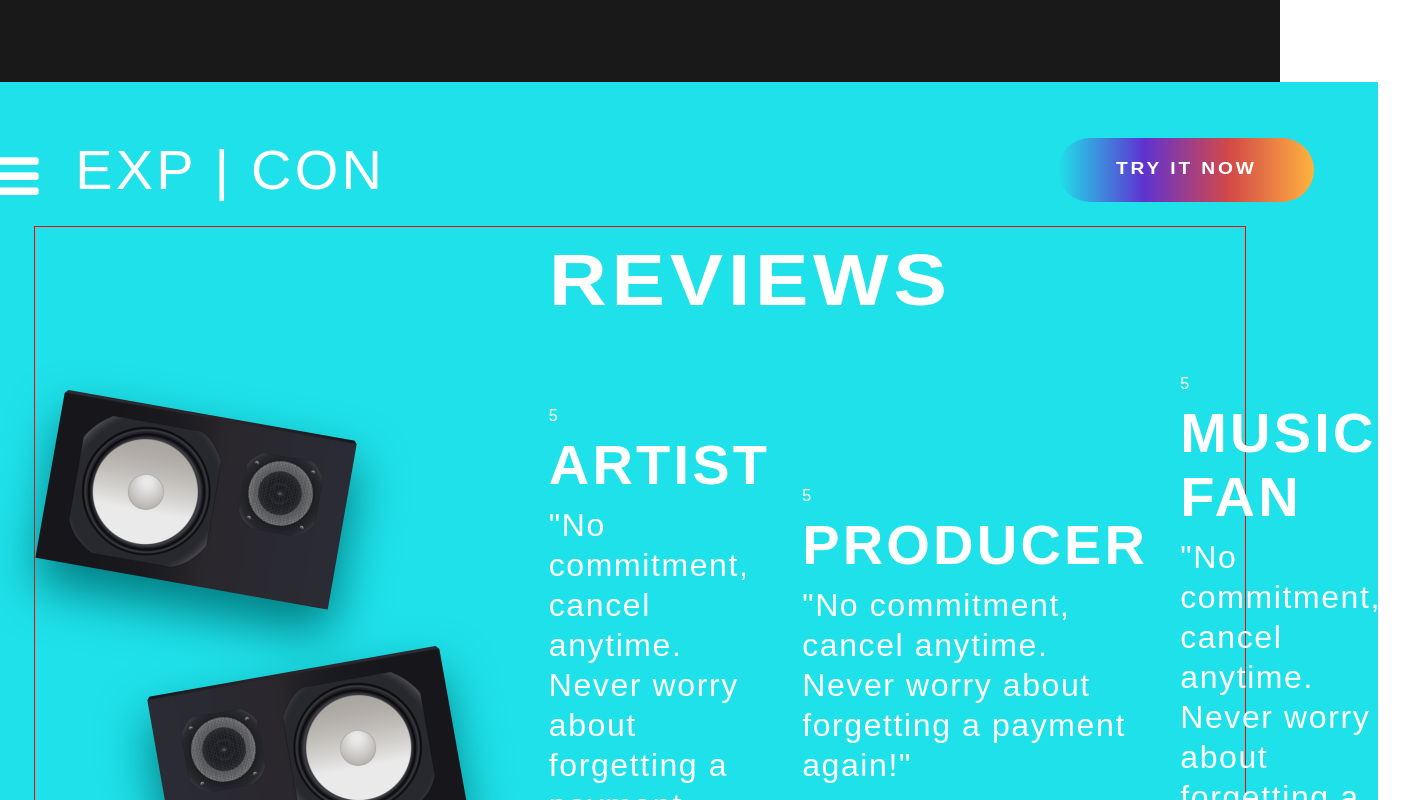
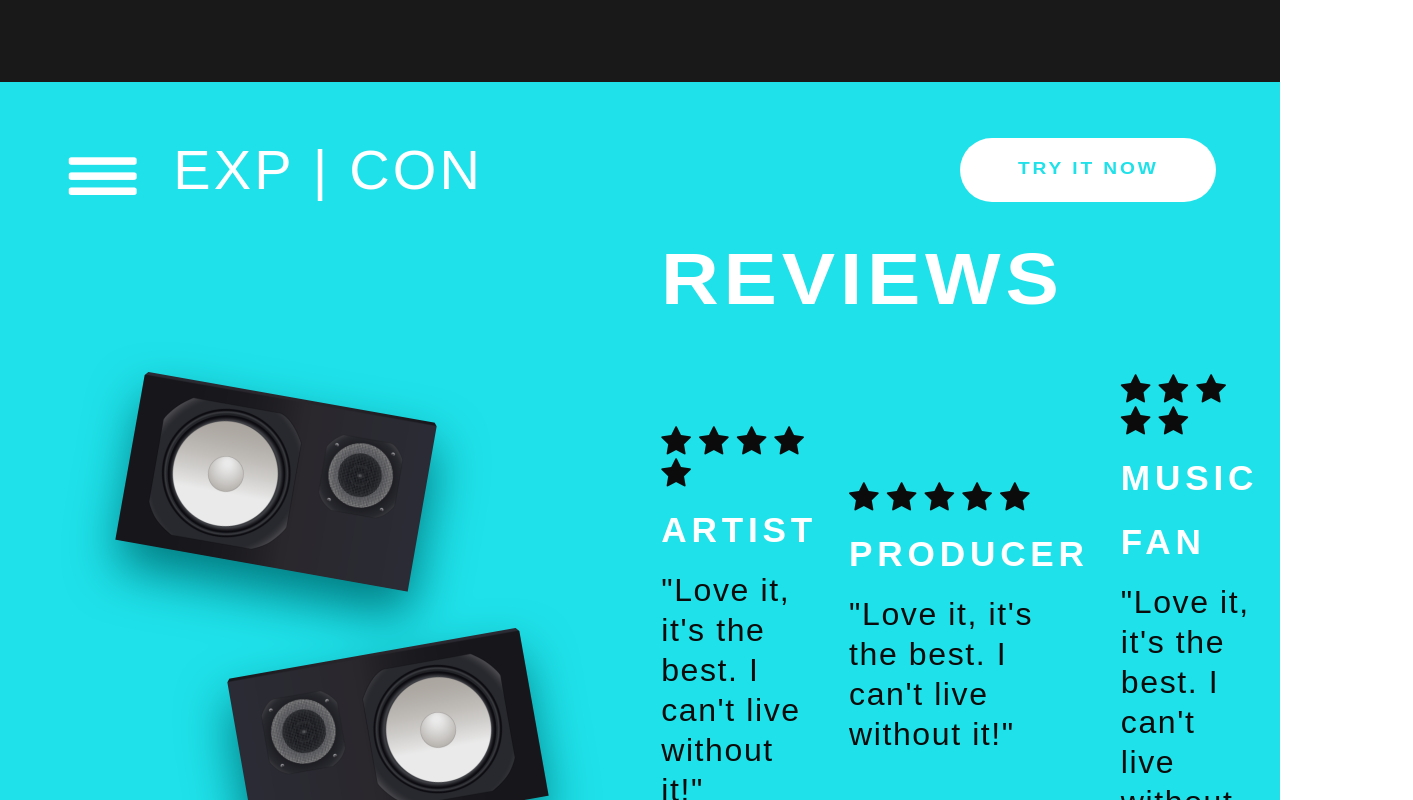
Before and after one commit to ahhreggi/exp-con, a React (Create React App) app: page / in a window 1280 px wide. Shown: the part 2460-3260 px from the top of the page, 1413 px wide, since content can reach past the window. Built offline with nearby package versions, Linux system fonts and the light colour scheme; a web font is replaced by a local one.

Commit message:
Add Review content and styling

```diff
--- a/src/components/sections/Perks/index.scss
+++ b/src/components/sections/Perks/index.scss
@@ -26,6 +26,7 @@
   }
   .PerkItem {
     max-width: 25rem;
+    margin-right: 2rem;
     h2 {
       font-weight: 600;
       letter-spacing: 0.2rem;
@@ -38,6 +39,8 @@
       border-bottom: 0.2rem solid;
       margin-bottom: 1rem;
     }
-    margin-right: 2rem;
+    &:last-child {
+      margin-right: 0;
+    }
   }
 }
--- a/src/components/sections/Reviews/ReviewItem.js
+++ b/src/components/sections/Reviews/ReviewItem.js
@@ -6,9 +6,13 @@ const ReviewItem = (props) => {
     author: PropTypes.string,
     text: PropTypes.string
   };
+  const stars = [];
+  for (let index = 0; index < props.rating; index++) {
+    stars.push(<i key={index} className="fa fa-star" />);
+  }
   return (
     <div className="ReviewItem">
-      {props.rating}
+      {stars}
       <h2>
         {props.author.toUpperCase()}
       </h2>
--- a/src/components/sections/Reviews/index.js
+++ b/src/components/sections/Reviews/index.js
@@ -10,7 +10,7 @@ const Reviews = (props) => {
     setView: PropTypes.func
   };
 
-  const fillerText = "No commitment, cancel anytime. Never worry about forgetting a payment again!";
+  const fillerText = "Love it, it's the best. I can't live without it!";
 
   const reviewData = [
     {
@@ -46,7 +46,7 @@ const Reviews = (props) => {
     <div className="Reviews">
 
       {/* Nav Bar */}
-      <Nav showButton={true} styles="bg-rainbow" setView={props.setView} />
+      <Nav showButton={true} styles="color-blue" setView={props.setView} />
 
       {/* Main Content */}
       <main>
--- a/src/components/sections/Reviews/index.scss
+++ b/src/components/sections/Reviews/index.scss
@@ -12,11 +12,10 @@
   background-color: $blue;
   main {
     @include flex-center;
-    border: 1px solid red;
     flex-direction: row;
     justify-content: space-between;
     width: 82%;
-    margin: 0 3rem;
+    margin: 0 3rem 8rem 3rem;
     .title {
       align-self: flex-start;
       margin-bottom: 3rem;
@@ -27,7 +26,7 @@
     filter: drop-shadow(0px 25px 25px $blue-shadow);
     // border: 1px solid red;
     max-width: 28rem;
-    margin-right: 5rem;
+    margin-right: 7rem;
     :nth-child(2) {
       transform: scaleX(-1);
       margin-top: 2rem;
@@ -43,13 +42,24 @@
   }
   .ReviewItem {
     max-width: 25rem;
+    margin-right: 2rem;
     h2 {
-      font-weight: 600;
-      letter-spacing: 0.2rem;
+      font-weight: 800;
+      letter-spacing: 0.3rem;
+      font-size: 2.2rem;
     }
     h3 {
       max-width: 24rem;
+      color: $black;
+      font-weight: 400;
     }
-    margin-right: 2rem;
+    .fa-star {
+      font-size: 2rem;
+      margin-right: 0.5rem;
+      color: $black;
+    }
+    &:last-child {
+      margin-right: 0;
+    }
   }
 }
```
